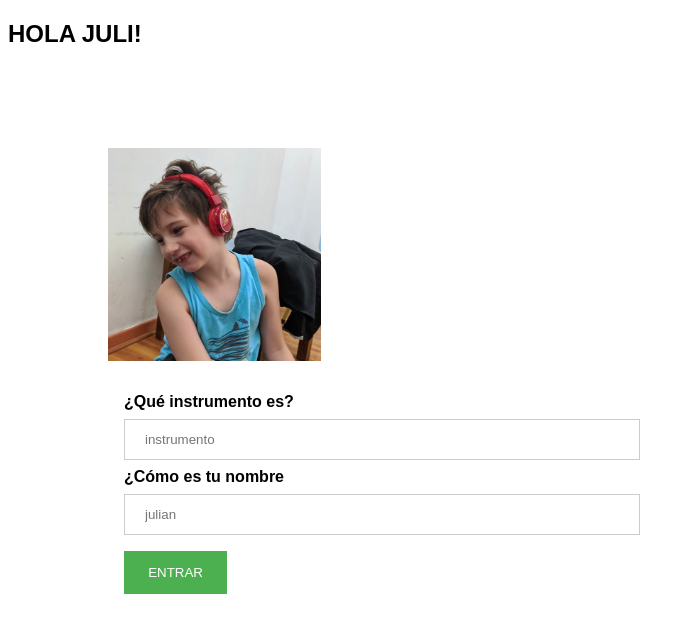
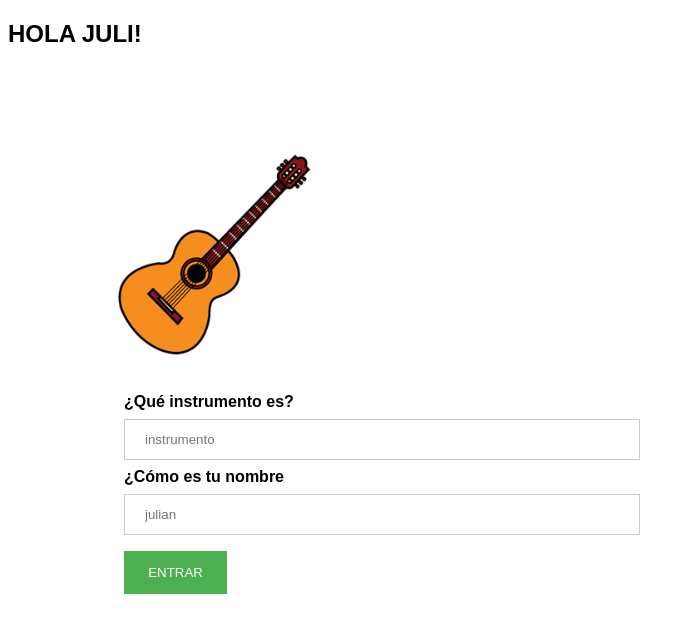
Before and after one commit to camifrontini/mt2020, a plain HTML site: page index.html in a window 1280 px wide. Shown: the whole page, without its empty margins (0-694 px from the left). Drawn offline with Linux system fonts and the light colour scheme.

Commit message:
Update index.html

```diff
--- a/index.html
+++ b/index.html
@@ -73,7 +73,7 @@ span.psw {
 
 <form name="form1">
   <div class="imgcontainer">
-    <img src="img/pikachu.png" alt="Instrumento" class="avatar">
+    <img src="https://github.com/camifrontini/mt2020/blob/gh-pages/img/guitarra.png" alt="Instrumento" class="avatar">
   </div>
 
   <div class="container">
```
